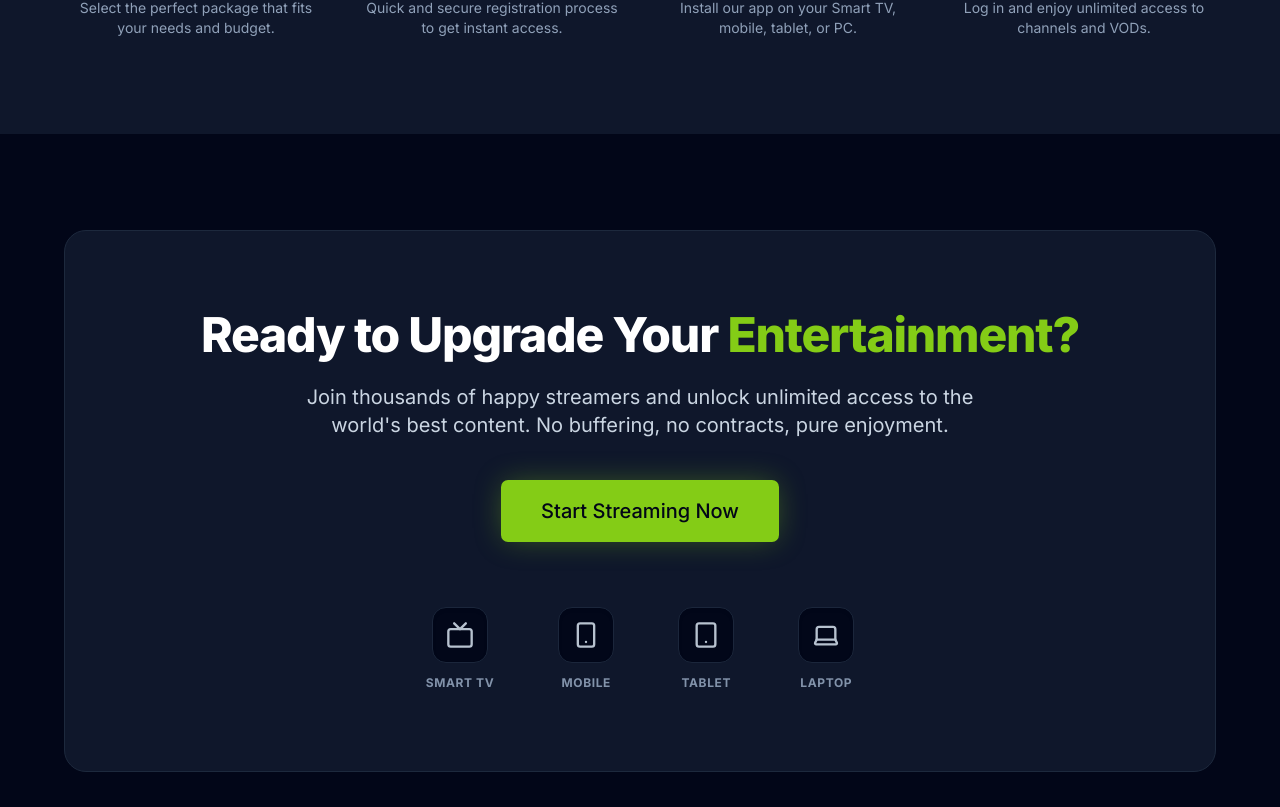
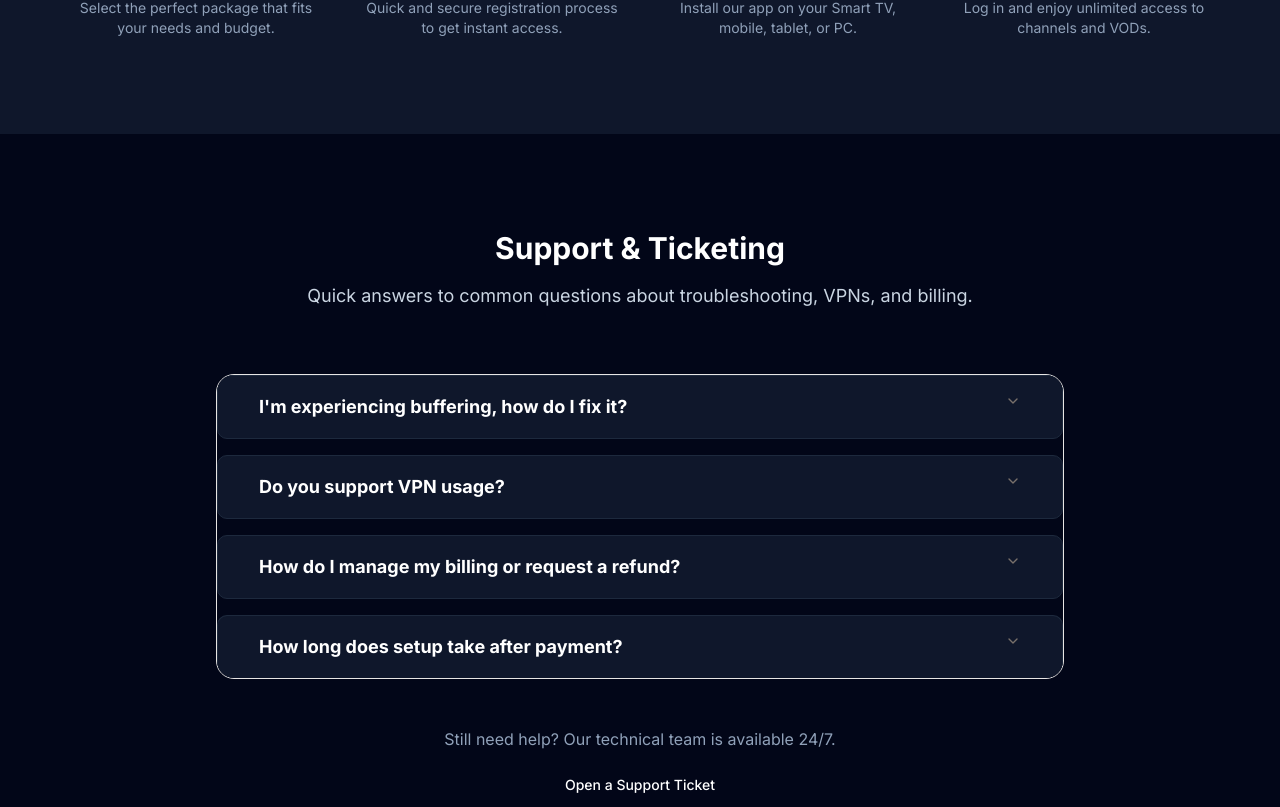
Before and after one commit to oXyy21/iptv-startup, a Next.js app: page / in a window 1280 px wide. Shown: the part 1713-2520 px from the top of the page. Built offline with nearby package versions, Linux system fonts and the light colour scheme.

Commit message:
Add Support and Ticketing FAQ section to homepage

```diff
--- a/app/page.tsx
+++ b/app/page.tsx
@@ -3,6 +3,7 @@ import Link from "next/link"
 import { buttonVariants } from "@/components/ui/button"
 import { Card, CardContent } from "@/components/ui/card"
 import { ShieldCheck, MonitorPlay, Zap, ShoppingCart, UserPlus, Download, PlayCircle, Tv, Smartphone, Tablet, Laptop } from "lucide-react"
+import { Accordion, AccordionContent, AccordionItem, AccordionTrigger } from "@/components/ui/accordion"
 
 export const metadata: Metadata = {
   title: "IPTV Startup | Premium 4K Streaming",
@@ -140,7 +141,52 @@ export default function Home() {
         </div>
       </section>
 
-      {/* 4. CTA / DEVICE SUPPORT SECTION */}
+      {/* 4. FREQUENTLY ASKED QUESTIONS */}
+      <section className="py-24 px-6 container mx-auto max-w-4xl">
+        <div className="text-center mb-16">
+          <h2 className="text-3xl font-bold mb-4 text-white">Support & Ticketing</h2>
+          <p className="text-slate-300 text-lg">Quick answers to common questions about troubleshooting, VPNs, and billing.</p>
+        </div>
+
+        <Accordion type="single" collapsible className="w-full space-y-4">
+          <AccordionItem value="item-1" className="bg-slate-900 border border-slate-800 rounded-lg px-6 border-b-0">
+            <AccordionTrigger className="text-lg font-bold text-white hover:text-lime-500 hover:no-underline">I'm experiencing buffering, how do I fix it?</AccordionTrigger>
+            <AccordionContent className="text-slate-300 text-base pb-6">
+              Buffering is most commonly caused by internet speed fluctuations or ISP throttling. We recommend resetting your router, hardwiring your device via Ethernet instead of WiFi, and ensuring you have at least a 25Mbps connection. If issues persist, please open a support ticket.
+            </AccordionContent>
+          </AccordionItem>
+
+          <AccordionItem value="item-2" className="bg-slate-900 border border-slate-800 rounded-lg px-6 border-b-0">
+            <AccordionTrigger className="text-lg font-bold text-white hover:text-lime-500 hover:no-underline">Do you support VPN usage?</AccordionTrigger>
+            <AccordionContent className="text-slate-300 text-base pb-6">
+              Yes! In fact, we highly recommend using a premium VPN to prevent your Internet Service Provider from throttling your IPTV traffic. Our service is fully compatible with all major VPN providers like ExpressVPN, NordVPN, and Surfshark.
+            </AccordionContent>
+          </AccordionItem>
+
+          <AccordionItem value="item-3" className="bg-slate-900 border border-slate-800 rounded-lg px-6 border-b-0">
+            <AccordionTrigger className="text-lg font-bold text-white hover:text-lime-500 hover:no-underline">How do I manage my billing or request a refund?</AccordionTrigger>
+            <AccordionContent className="text-slate-300 text-base pb-6">
+              You can cancel or upgrade your subscription at any time directly through your account dashboard. We offer a 7-day money-back guarantee for all new subscriptions. If you're not satisfied, simply contact our billing department via the Contact page.
+            </AccordionContent>
+          </AccordionItem>
+
+          <AccordionItem value="item-4" className="bg-slate-900 border border-slate-800 rounded-lg px-6 border-b-0">
+            <AccordionTrigger className="text-lg font-bold text-white hover:text-lime-500 hover:no-underline">How long does setup take after payment?</AccordionTrigger>
+            <AccordionContent className="text-slate-300 text-base pb-6">
+              Setup is instant! As soon as your payment is securely processed, your login credentials and a quick-start guide will be immediately sent to your registered email address so you can start streaming right away.
+            </AccordionContent>
+          </AccordionItem>
+        </Accordion>
+
+        <div className="mt-12 text-center">
+          <p className="text-slate-400 mb-4">Still need help? Our technical team is available 24/7.</p>
+          <Link href="/contact" className={buttonVariants({ variant: "outline", className: "text-white border-slate-700 hover:bg-slate-800" })}>
+            Open a Support Ticket
+          </Link>
+        </div>
+      </section>
+
+      {/* 5. CTA / DEVICE SUPPORT SECTION */}
       <section className="py-24 px-6">
         <div className="container mx-auto max-w-6xl">
           <div className="relative rounded-3xl overflow-hidden bg-slate-900 border border-slate-800 p-10 md:p-20 text-center">
```
